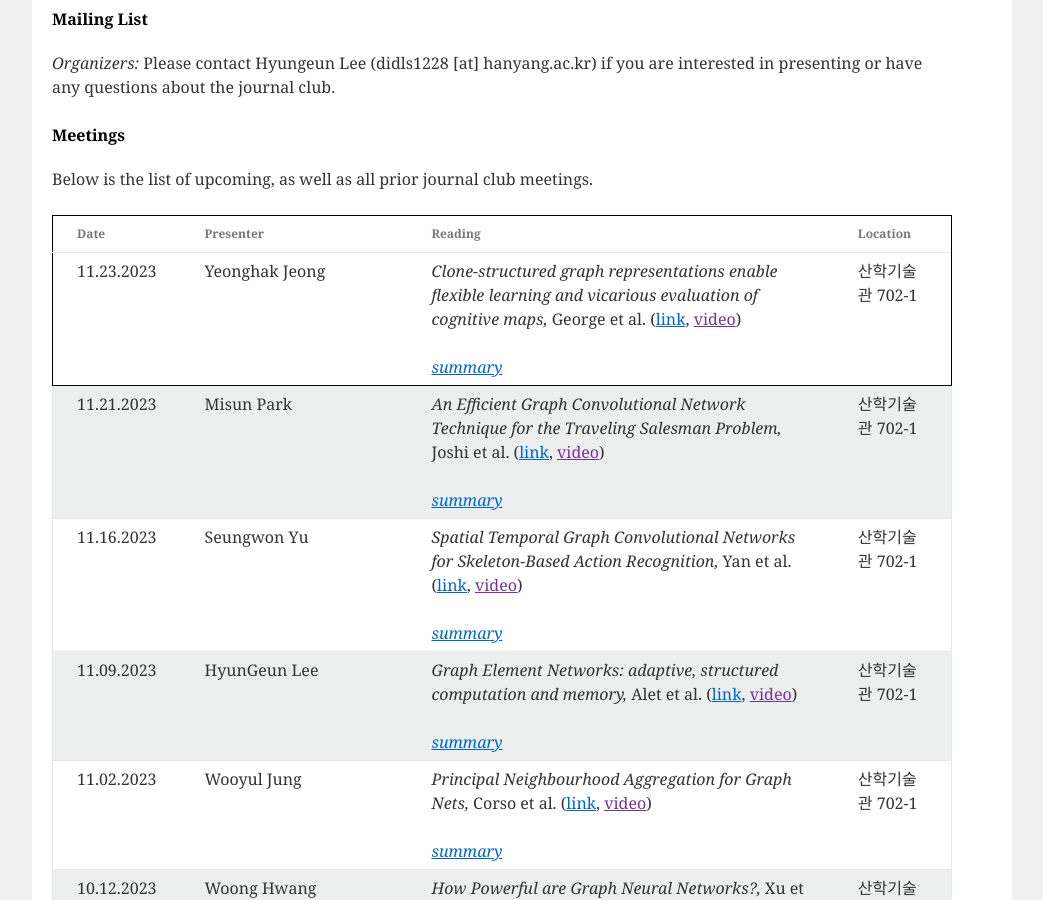
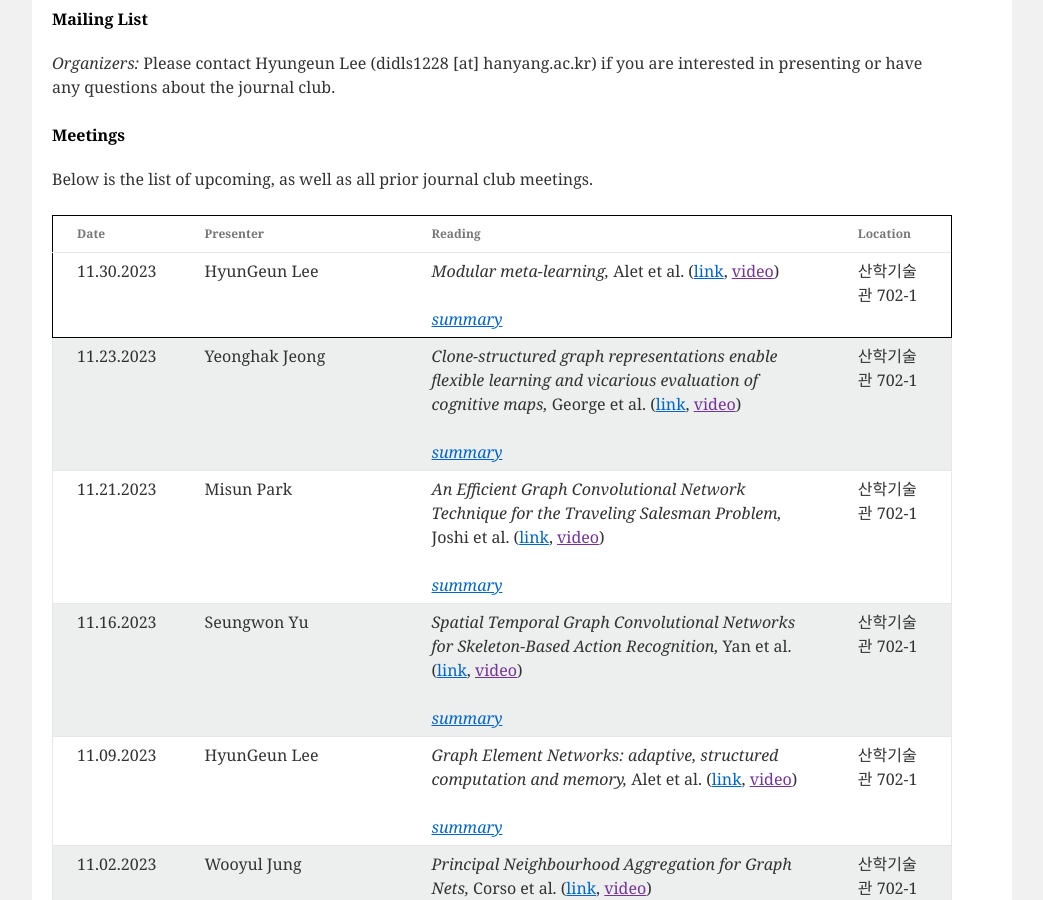
Before and after one commit to niai-lab/GraphML-JC, a Jekyll site: the page built from index.html, in a window 1280 px wide and 900 px high, scrolled down 631 px. Shown: the whole window, without its empty margins (118-1161 px from the left). Built offline with Jekyll 4.4.1, drawn with Linux system fonts in a browser that asks for light colours.

Commit message:
Update meeting_info.yml

```diff
--- a/_data/meeting_info.yml
+++ b/_data/meeting_info.yml
@@ -1,3 +1,11 @@
+- presenter: HyunGeun Lee
+  date: 11.30.2023
+  paper: "Modular meta-learning"
+  authors: Alet et al.
+  url: https://arxiv.org/abs/1806.10166
+  location: "산학기술관 702-1"
+  summary: >
+
 - presenter: Yeonghak Jeong
   date: 11.23.2023
   paper: "Clone-structured graph representations enable flexible learning and vicarious evaluation of cognitive maps"
```
